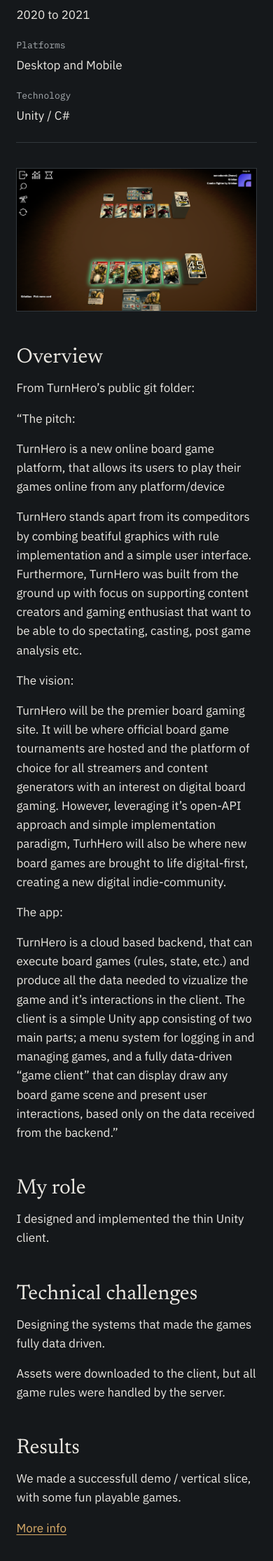
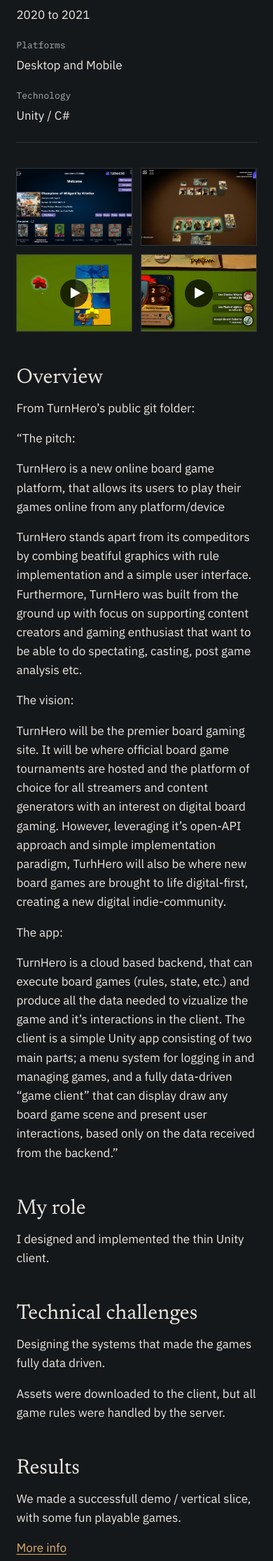
Before and after one commit to repsej/repsej.github.io, a Jekyll site: the page built from _projects/project-TurnHero.md, in a window 390 px wide. Shown: the part 560-2790 px from the top of the page at 70% size. Built offline with Jekyll 4.4.1, drawn with Linux system fonts in a browser that asks for light colours.

Commit message:
Gallery of images per project

```diff
--- /dev/null
+++ b/_includes/gallery.html
@@ -0,0 +1,15 @@
+<ul class="gallery">
+{%- for shot in page.screenshots %}
+{%- assign extension = shot.file | split: "." | last | downcase %}
+<li><a class="gallery-item{% if extension == 'gif' and shot.thumb %} is-animated{% endif %}" href="{{ shot.file | relative_url }}"><img src="{{ shot.thumb | default: shot.file | relative_url }}" alt="{{ shot.alt | escape }}" loading="lazy"></a></li>
+{%- endfor %}
+</ul>
+<dialog class="viewer" aria-label="Screenshots">
+<p class="viewer-loading">Loading…</p>
+<img class="viewer-image" alt="">
+<p class="viewer-count" aria-live="polite"></p>
+<button class="viewer-button viewer-close" type="button" aria-label="Close">&times;</button>
+<button class="viewer-button viewer-prev" type="button" aria-label="Previous screenshot">&larr;</button>
+<button class="viewer-button viewer-next" type="button" aria-label="Next screenshot">&rarr;</button>
+</dialog>
+<script src="{{ '/assets/js/gallery.js' | relative_url }}" defer></script>
--- a/_layouts/project.html
+++ b/_layouts/project.html
@@ -14,9 +14,7 @@ layout: default
 {% if page.platforms %}<div><dt>Platforms</dt><dd>{% include value.html value=page.platforms %}</dd></div>{% endif %}
 {% if page.technology %}<div><dt>Technology</dt><dd>{% include value.html value=page.technology %}</dd></div>{% endif %}
 </dl>
-{% if page.image %}
-<img class="project-hero" src="{{ page.image | relative_url }}" alt="{{ page.image_alt | default: '' | escape }}">
-{% endif %}
+{% if page.screenshots %}{% include gallery.html %}{% endif %}
 <div class="prose">
 {{ content }}
 </div>
--- a/_projects/project-TurnHero.md
+++ b/_projects/project-TurnHero.md
@@ -9,7 +9,17 @@ year: "2020 to 2021"
 platforms: "Desktop and Mobile"
 technology: "Unity / C#"
 image: /assets/images/projects/TurnHero/Screen - example background 1.png
-image_alt: Placeholder for a project screenshot
+screenshots:
+  - file: /assets/images/projects/TurnHero/Screen - my overview.png
+    alt: TurnHero's main menu, with Champions of Midgard selected above a row of active games
+  - file: /assets/images/projects/TurnHero/Screen - example background 1.png
+    alt: The card game Combo Fighter in the TurnHero client, with both players' cards and decks on a table
+  - file: /assets/images/projects/TurnHero/Gif - move piece.gif
+    thumb: /assets/images/projects/TurnHero/move-piece-still.jpg
+    alt: A highlighted red game piece being moved onto a board of tiles
+  - file: /assets/images/projects/TurnHero/Git - thumb buttons.gif
+    thumb: /assets/images/projects/TurnHero/thumb-buttons-still.jpg
+    alt: Round portrait buttons offering a choice between re-rolling a die and accepting the roll
 ---
 
 ## Overview
--- a/assets/css/main.css
+++ b/assets/css/main.css
@@ -384,12 +384,118 @@ mark {
    Project pages
    ========================================================================== */
 
-.project-hero {
+.gallery {
+  display: grid;
+  grid-template-columns: repeat(auto-fill, minmax(11rem, 1fr));
+  gap: 0.75rem;
+  margin: 2.25rem 0 0;
+  padding: 0;
+  list-style: none;
+}
+
+.gallery-item {
+  position: relative;
+  display: block;
+  border: 1px solid var(--line);
+  transition: border-color 0.15s;
+}
+.gallery-item:hover { border-color: var(--accent); }
+
+.gallery-item img {
   display: block;
   width: 100%;
-  margin-top: 2.25rem;
-  border: 1px solid var(--line);
+  aspect-ratio: 3 / 2;
+  object-fit: cover;
 }
+
+/* Play icon on GIFs that have a still thumbnail */
+.gallery-item.is-animated::before,
+.gallery-item.is-animated::after {
+  content: "";
+  position: absolute;
+  top: 50%;
+  left: 50%;
+  transform: translate(-50%, -50%);
+}
+.gallery-item.is-animated::before {
+  width: 2.5rem;
+  height: 2.5rem;
+  border-radius: 50%;
+  background: rgb(0 0 0 / 0.7);
+}
+.gallery-item.is-animated::after {
+  width: 0.9rem;
+  height: 1rem;
+  margin-left: 0.1rem;
+  background: #fff;
+  clip-path: polygon(0 0, 100% 50%, 0 100%);
+}
+
+html:has(.viewer[open]) { overflow: hidden; }
+
+.viewer {
+  width: 100vw;
+  height: 100dvh;
+  max-width: none;
+  max-height: none;
+  margin: 0;
+  padding: 0;
+  border: 0;
+  color: #fff;
+  background: #000;
+}
+.viewer::backdrop { background: #000; }
+
+.viewer-image {
+  display: block;
+  width: 100%;
+  height: 100%;
+  object-fit: contain;
+}
+
+.viewer-loading,
+.viewer-count {
+  position: absolute;
+  margin: 0;
+  font-size: 0.9375rem;
+  color: #fff;
+}
+.viewer-loading {
+  top: 50%;
+  left: 50%;
+  transform: translate(-50%, -50%);
+}
+.viewer-loading[hidden] { display: none; }
+.viewer-count {
+  bottom: 1rem;
+  left: 50%;
+  transform: translateX(-50%);
+  padding: 0.125rem 0.625rem;
+  background: rgb(0 0 0 / 0.7);
+}
+.viewer-count:empty { display: none; }
+
+.viewer-button {
+  position: absolute;
+  width: 3rem;
+  height: 3rem;
+  padding: 0;
+  border: 0;
+  border-radius: 50%;
+  font: inherit;
+  font-size: 1.5rem;
+  line-height: 1;
+  color: #fff;
+  background: rgb(0 0 0 / 0.7);
+  cursor: pointer;
+}
+.viewer-button:hover { background: rgb(60 60 60 / 0.9); }
+.viewer-close { top: 1rem; right: 1rem; }
+.viewer-prev, .viewer-next { top: 50%; transform: translateY(-50%); }
+.viewer-prev { left: 1rem; }
+.viewer-next { right: 1rem; }
+.viewer.is-single .viewer-prev,
+.viewer.is-single .viewer-next { display: none; }
 
 /* ==========================================================================
    Experience
@@ -430,6 +536,7 @@ mark {
   .sections > h2 + * { margin-top: 0; }
 
   .experience-entry { grid-template-columns: minmax(0, 1fr); row-gap: 0.75rem; }
+  .gallery { grid-template-columns: repeat(2, minmax(0, 1fr)); }
 }
 
 @media (prefers-reduced-motion: no-preference) {
--- /dev/null
+++ b/assets/js/gallery.js
@@ -0,0 +1,61 @@
+// Opens project screenshots full screen. Without this script, each thumbnail
+// is still a plain link to its image.
+(function () {
+  var viewer = document.querySelector(".viewer");
+  if (!viewer || typeof viewer.showModal !== "function") return;
+
+  var links = Array.prototype.slice.call(document.querySelectorAll(".gallery-item"));
+  var image = viewer.querySelector(".viewer-image");
+  var count = viewer.querySelector(".viewer-count");
+  var loading = viewer.querySelector(".viewer-loading");
+  var current = 0;
+
+  function show(index) {
+    current = (index + links.length) % links.length;
+    var link = links[current];
+    loading.hidden = false;
+    image.removeAttribute("src");
+    image.alt = link.querySelector("img").alt;
+    image.src = link.href;
+    count.textContent = links.length > 1 ? current + 1 + " / " + links.length : "";
+  }
+
+  function hideLoading() {
+    loading.hidden = true;
+  }
+
+  image.addEventListener("load", hideLoading);
+  image.addEventListener("error", hideLoading);
+
+  links.forEach(function (link, index) {
+    link.addEventListener("click", function (event) {
+      // Let ctrl- and cmd-click open the image in a new tab as usual.
+      if (event.metaKey || event.ctrlKey || event.shiftKey || event.altKey) return;
+      event.preventDefault();
+      show(index);
+      viewer.showModal();
+    });
+  });
+
+  if (links.length < 2) viewer.classList.add("is-single");
+
+  viewer.querySelector(".viewer-prev").addEventListener("click", function () { show(current - 1); });
+  viewer.querySelector(".viewer-next").addEventListener("click", function () { show(current + 1); });
+
+  // A click anywhere except the previous and next buttons closes the viewer.
+  viewer.addEventListener("click", function (event) {
+    var button = event.target.closest("button");
+    if (!button || button.classList.contains("viewer-close")) viewer.close();
+  });
+
+  viewer.addEventListener("keydown", function (event) {
+    if (links.length < 2) return;
+    if (event.key === "ArrowLeft") show(current - 1);
+    if (event.key === "ArrowRight") show(current + 1);
+  });
+
+  // Stops GIFs from playing in the background.
+  viewer.addEventListener("close", function () {
+    image.removeAttribute("src");
+  });
+})();
```
Also changed, not shown: PLAN.md (+3 -2 lines), _projects/project-RaidLeader.md (+7 -1 lines), _projects/project-WOK.md (+11 -8 lines), README.md, assets/images/projects/TurnHero/move-piece-still.jpg (added), assets/images/projects/TurnHero/thumb-buttons-still.jpg (added), 1 other file.
